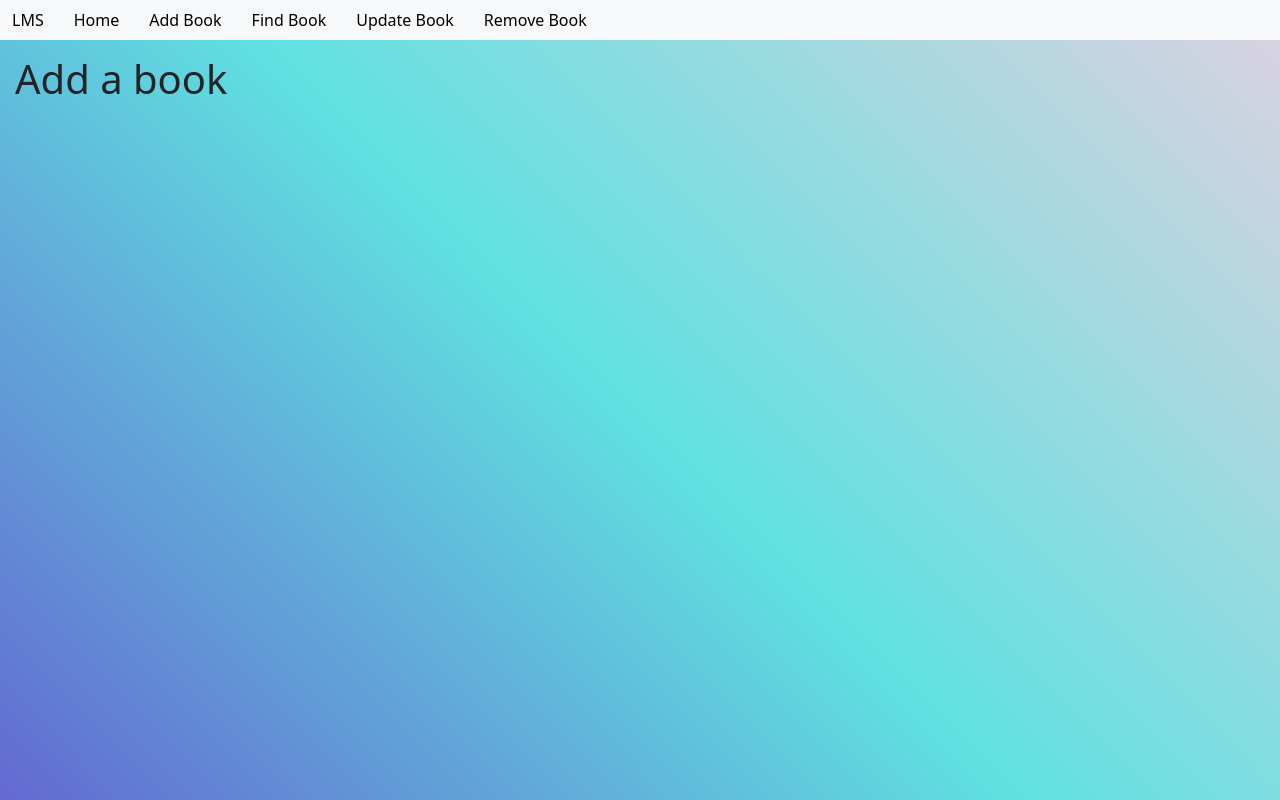
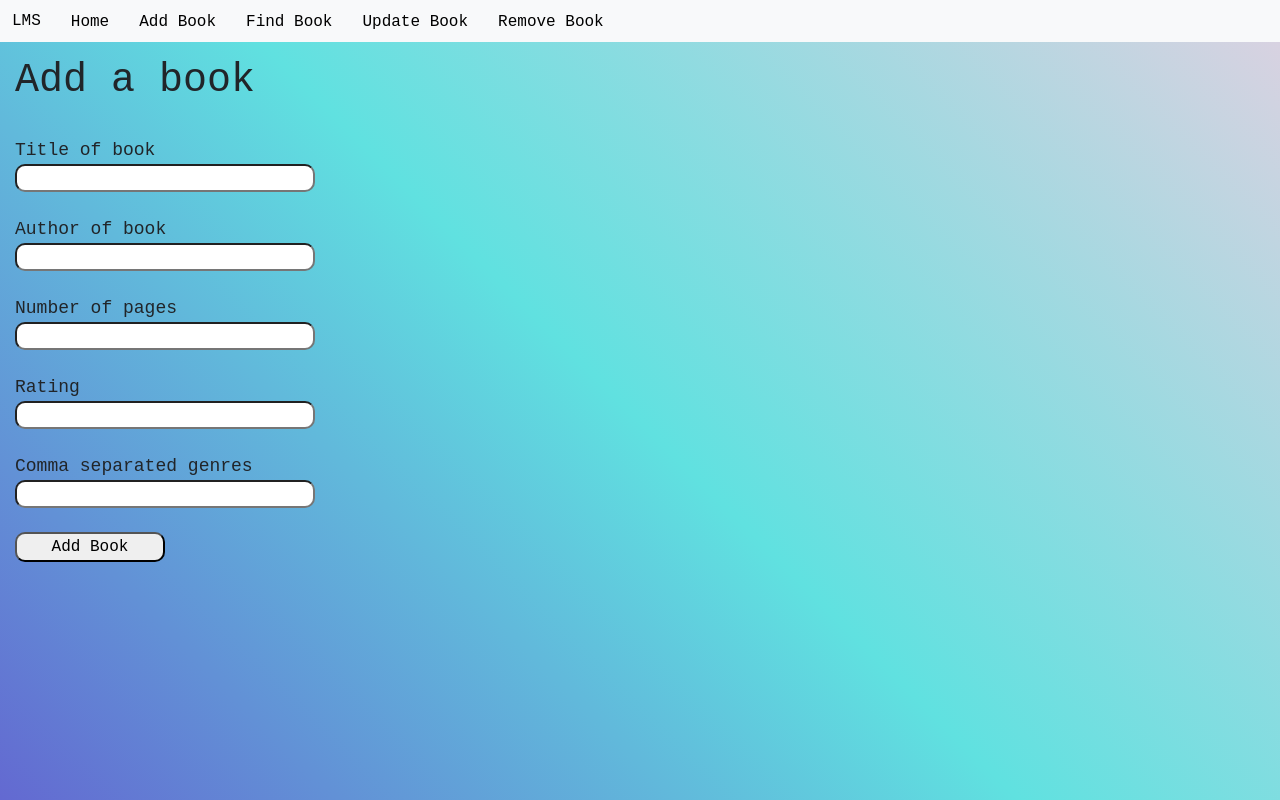
Before and after one commit to Garuna414/Library-Management-System, a React (Create React App) app: page /addBook in a window 1280 px wide. Built offline with nearby package versions, Linux system fonts and the light colour scheme.

Commit message:
Font styles of navbar and addBook webpage changed, addBook form added with form validation.

```diff
--- a/src/components/AddBook.jsx
+++ b/src/components/AddBook.jsx
@@ -1,13 +1,156 @@
-import React from "react";
-import { BrowserRouter, Link } from "react-router-dom";
+import React, { useState } from "react";
 import "bootstrap/dist/css/bootstrap.css";
 import "../styles/addBook.css";
 
 function AddBook() {
+  const [formData, setFormData] = useState({
+    title: "",
+    author: "",
+    pages: "",
+    rating: "",
+    genres: "",
+  });
+
+  const handleChange = (e) => {
+    const { name, value } = e.target;
+    const parsedValue =
+      name === "pages" || name === "rating" ? parseInt(value) : value;
+    setFormData({
+      ...formData,
+      [name]: parsedValue,
+    });
+  };
+
+  const checkFields = () => {
+    if (!formData.title) {
+      alert("Title is required!");
+      return 0;
+    }
+    if (!formData.author) {
+      alert("Author is required");
+      return 0;
+    }
+    if (!formData.pages) {
+      alert("Number of pages is required");
+      return 0;
+    }
+    if (!formData.rating) {
+      alert("Rating is required");
+      return 0;
+    }
+    if (parseInt(formData.rating) > 10 || parseInt(formData.rating) < 0) {
+      alert("Rating can only range from 0 - 10");
+      return 0;
+    }
+    if (!formData.genres) {
+      alert("Genre is required");
+      return 0;
+    } else {
+      console.log(typeof formData.rating);
+      return 1;
+    }
+  };
+
+  const handleSubmit = (e) => {
+    e.preventDefault();
+    if (checkFields()) {
+      alert("Form submitted successfully");
+      console.log("Form data:", formData);
+      setFormData({
+        title: "",
+        author: "",
+        pages: "",
+        rating: "",
+        genres: "",
+      });
+    } else {
+      alert("Cannot insert book to library");
+      console.log("Form data:", formData);
+    }
+  };
+
   return (
     <div className="addBookMainContainer">
       <h1>Add a book</h1>
       <br />
+      <form /*action="/add" method="post"*/ onSubmit={handleSubmit}>
+        <div>
+          <label id="title" className="labelText">
+            Title of book
+          </label>
+          <br />
+          <input
+            type="text"
+            name="title"
+            className="formInput"
+            id="title"
+            value={formData.title}
+            onChange={handleChange}
+          />
+        </div>
+        <br />
+        <div>
+          <label id="author" className="labelText">
+            Author of book
+          </label>
+          <br />
+          <input
+            type="text"
+            name="author"
+            className="formInput"
+            id="author"
+            value={formData.author}
+            onChange={handleChange}
+          />
+        </div>
+        <br />
+        <div>
+          <label id="pages" className="labelText">
+            Number of pages
+          </label>
+          <br />
+          <input
+            type="number"
+            name="pages"
+            className="formInput"
+            id="pages"
+            value={formData.pages}
+            onChange={handleChange}
+          />
+        </div>
+        <br />
+        <div>
+          <label id="rating" className="labelText">
+            Rating
+          </label>
+          <br />
+          <input
+            type="number"
+            name="rating"
+            className="formInput"
+            id="rating"
+            value={formData.rating}
+            onChange={handleChange}
+          />
+        </div>
+        <br />
+        <div>
+          <label id="genre" className="labelText">
+            Comma separated genres
+          </label>
+          <br />
+          <input
+            type="text"
+            name="genres"
+            className="formInput"
+            id="genres"
+            value={formData.genres}
+            onChange={handleChange}
+          />
+        </div>
+        <br />
+        <input type="submit" className="submitBtn" value="Add Book" />
+      </form>
     </div>
   );
 }
--- a/src/styles/addBook.css
+++ b/src/styles/addBook.css
@@ -1,6 +1,32 @@
 .addBookMainContainer {
-    height: calc(100vh - 40px);
+    height: calc(100vh - 41.6px);
     background: linear-gradient(45deg, #6369D1, #60E1E0, #D8D2E1);
     width: 100vw;
     padding: 15px;
 }
+
+h1 {
+    font-family: monospace;
+}
+
+.labelText {
+    font-size: 18px;
+    font-weight: 500;
+    font-family: monospace;
+}
+
+.formInput {
+    width: 300px;
+    border-radius: 10px;
+    padding: 0 15px;
+}
+
+.submitBtn {
+    border-radius: 10px;
+    width: 150px;
+    font-family: monospace;
+}
+
+.submitBtn:hover {
+    background-color: rgba(255, 255, 255, 0.7);
+}
--- a/src/styles/navbar.css
+++ b/src/styles/navbar.css
@@ -5,6 +5,7 @@
     position: relative;
     color: black;
     padding-bottom: 3px;
+    font-family: monospace;
 }
 
 .navLink::before {
@@ -30,6 +31,7 @@
     text-decoration: none;
     color: black;
     margin: 0 15px 0 0;
+    font-family: monospace;
 }
 
 .normal-weight {
```
